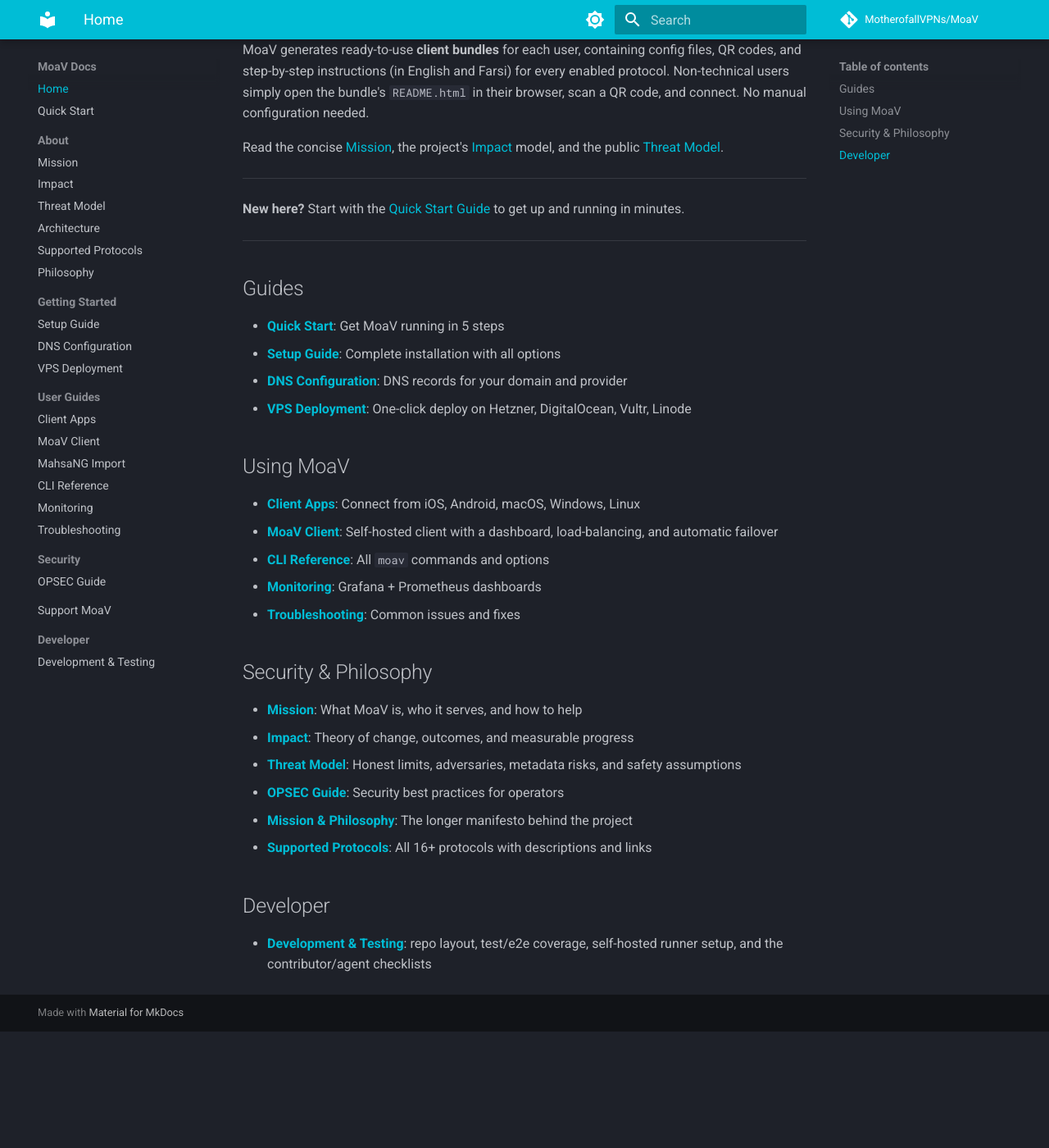
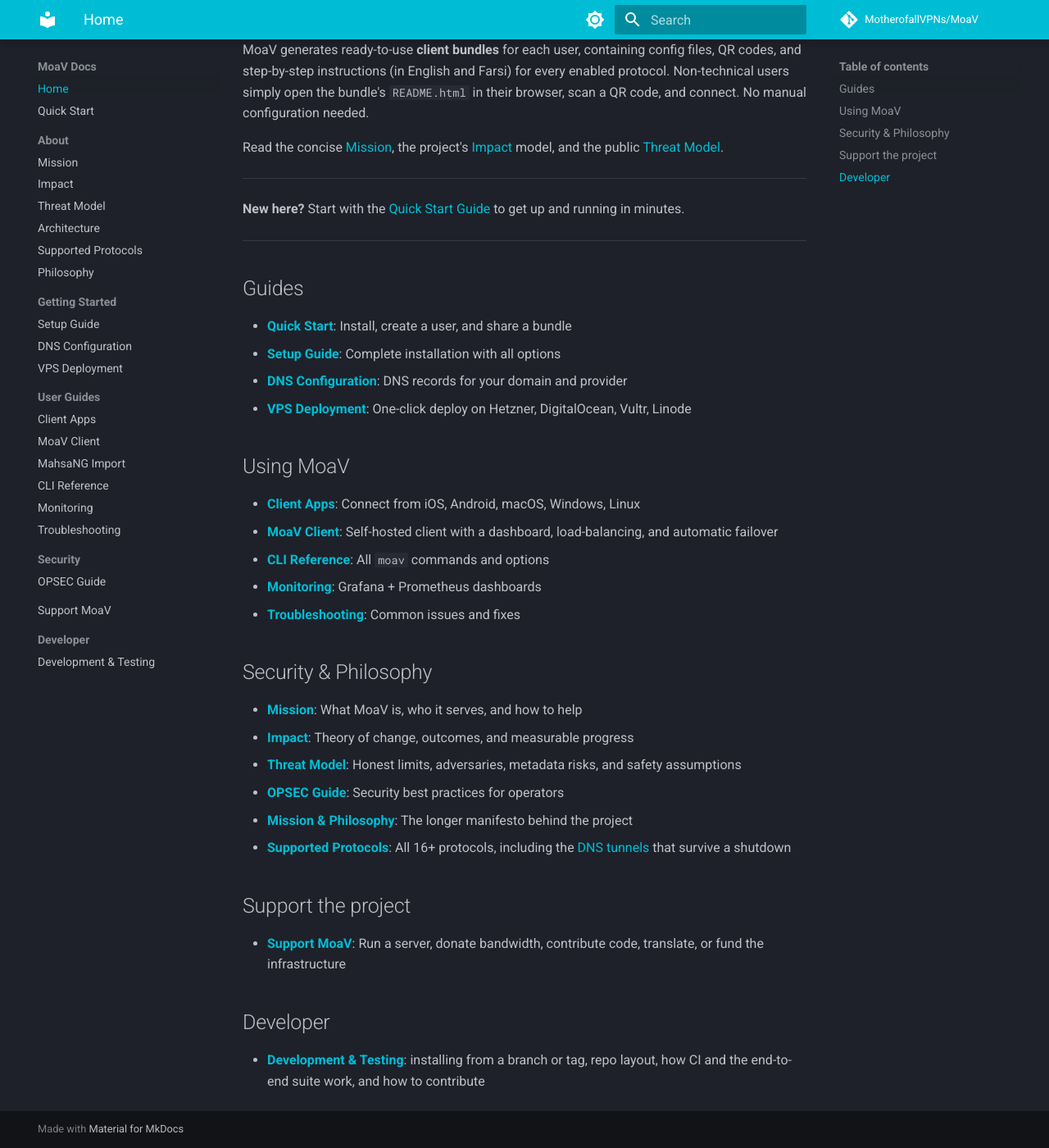
Before and after one commit to MotherofallVPNs/moav-site, an MkDocs documentation site: the page built from docs/index.md, in a window 1280 px wide and 1400 px high, scrolled down 224 px. Shown: the whole window at 82% size. Built offline with MkDocs 1.6.1 and Material for MkDocs 9.7.7, drawn with Linux system fonts in a browser that asks for light colours; comment, search, counter and statistics services are not loaded; before the commit the page ends 1482 px from its top, so only the background shows below that.

Commit message:
docs: point the landing page and About section at the new pages
Last of the docs pass -- the pages the rewrites left behind.

index.md had drifted from work done in this same PR:
- "Get MoaV running in 5 steps" (the rewritten Quick Start has four)
- the Development & Testing blurb still promised "self-hosted runner setup",
  which that page deliberately does not cover -- describing the test
  infrastructure is exactly what we agreed not to publish
- no link to Support MoaV at all
Added a Support section, corrected both descriptions, and pointed the protocols
entry at the DNS-tunnel section.

mission.md and philosophy.md linked bandwidth donation into SETUP.md, which was
never really the right home; both now point at Support, which is the canonical
place for "how to help".

Reviewed and left alone:
- philosophy.md, mission.md, impact.md, threat-model.md. The About section is in
  good shape: philosophy.md already draws the distinction the project is built
  on -- using a tool versus BEING infrastructure, where your server is the
  fallback someone else needs -- and threat-model.md is honest about what a
  network tool cannot fix (a compromised device, a dangerous jurisdiction).
  Claims check out: 16+ protocols, a $5 VPS is enough.
- DEPLOY.md. Provider specs, the install one-liner and the swapfile note all
  match v2 behaviour, and 168 lines of per-provider steps is the right shape.

```diff
--- a/docs/index.md
+++ b/docs/index.md
@@ -14,7 +14,7 @@
 
 ## Guides
 
-- **[Quick Start](quick-start.md)**: Get MoaV running in 5 steps
+- **[Quick Start](quick-start.md)**: Install, create a user, and share a bundle
 - **[Setup Guide](SETUP.md)**: Complete installation with all options
 - **[DNS Configuration](DNS.md)**: DNS records for your domain and provider
 - **[VPS Deployment](DEPLOY.md)**: One-click deploy on Hetzner, DigitalOcean, Vultr, Linode
@@ -34,8 +34,12 @@
 - **[Threat Model](threat-model.md)**: Honest limits, adversaries, metadata risks, and safety assumptions
 - **[OPSEC Guide](OPSEC.md)**: Security best practices for operators
 - **[Mission & Philosophy](philosophy.md)**: The longer manifesto behind the project
-- **[Supported Protocols](protocols.md)**: All 16+ protocols with descriptions and links
+- **[Supported Protocols](protocols.md)**: All 16+ protocols, including the [DNS tunnels](protocols.md#dns-tunnels) that survive a shutdown
+
+## Support the project
+
+- **[Support MoaV](support.md)**: Run a server, donate bandwidth, contribute code, translate, or fund the infrastructure
 
 ## Developer
 
-- **[Development & Testing](development.md)**: repo layout, test/e2e coverage, self-hosted runner setup, and the contributor/agent checklists
+- **[Development & Testing](development.md)**: installing from a branch or tag, repo layout, how CI and the end-to-end suite work, and how to contribute
```
Also changed, not shown: docs/mission.md (+1 -1 lines), docs/philosophy.md (+2 -2 lines).
